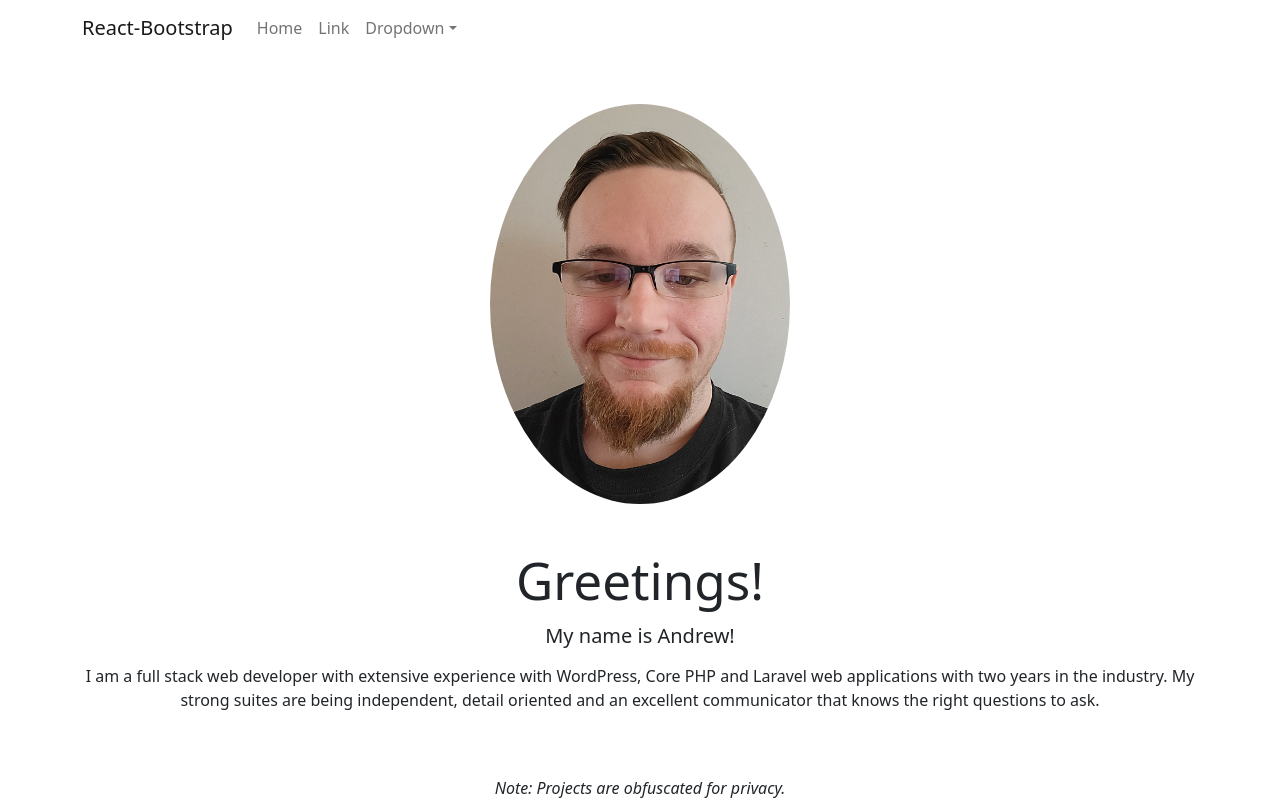
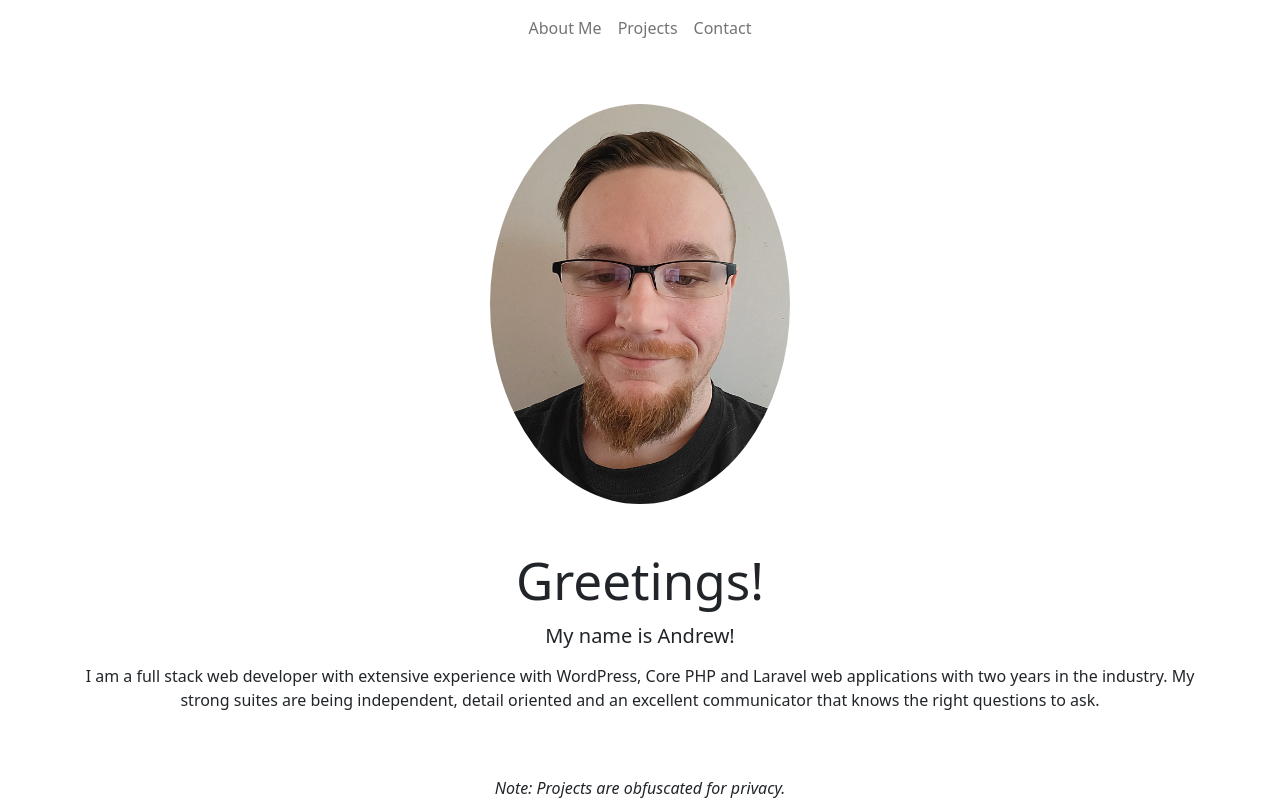
Before and after one commit to 0xRenegade/portfolio, a React (Vite) app: page / in a window 1280 px wide. Shown: the top 800 px of the page. Built offline with nearby package versions, Linux system fonts and the light colour scheme.

Commit message:
navbar scrolls into view

```diff
--- a/src/components/ContactSection.jsx
+++ b/src/components/ContactSection.jsx
@@ -77,7 +77,7 @@ const ContactSection = () => {
   })
 
   return (
-    <Row className="mt-5 mb-5">
+    <Row id="contact" className="mt-5 mb-5">
       <Col
         className="lets-chat d-flex align-items-center justify-content-center"
         xs={12}
--- a/src/components/HeroSection.jsx
+++ b/src/components/HeroSection.jsx
@@ -5,7 +5,7 @@ const HeroSection = () => {
   const bio =
     'I am a full stack web developer with extensive experience with WordPress, Core PHP and Laravel web applications with two years in the industry. My strong suites are being independent, detail oriented and an excellent communicator that knows the right questions to ask.'
   return (
-    <Row className="mt-5 mb-5">
+    <Row id="about" className="mt-5 mb-5">
       <Col
         xs={12}
         sm={12}
--- a/src/components/NavBar.jsx
+++ b/src/components/NavBar.jsx
@@ -1,32 +1,43 @@
+import { useState, useEffect } from 'react'
 import Container from 'react-bootstrap/Container'
 import Nav from 'react-bootstrap/Nav'
 import Navbar from 'react-bootstrap/Navbar'
 import NavDropdown from 'react-bootstrap/NavDropdown'
 
 const NavBar = () => {
+  const [yOffset, setYOffset] = useState(window.pageYOffset)
+
+  const handleScroll = (sectionId) => {
+    const element = document.getElementById(sectionId)
+    if (element) {
+      element.scrollIntoView({ behavior: 'smooth' })
+    }
+  }
+
+  useEffect(() => {
+    window.addEventListener('scroll', handleScroll)
+    return () => window.removeEventListener('scroll', handleScroll)
+  })
+
   return (
     <Container fluid className="p-0">
       <Navbar expand="lg">
         <Container>
-          <Navbar.Brand href="#home">React-Bootstrap</Navbar.Brand>
           <Navbar.Toggle aria-controls="basic-navbar-nav" />
-          <Navbar.Collapse id="basic-navbar-nav">
-            <Nav className="me-auto">
-              <Nav.Link href="#home">Home</Nav.Link>
-              <Nav.Link href="#link">Link</Nav.Link>
-              <NavDropdown title="Dropdown" id="basic-nav-dropdown">
-                <NavDropdown.Item href="#action/3.1">Action</NavDropdown.Item>
-                <NavDropdown.Item href="#action/3.2">
-                  Another action
-                </NavDropdown.Item>
-                <NavDropdown.Item href="#action/3.3">
-                  Something
-                </NavDropdown.Item>
-                <NavDropdown.Divider />
-                <NavDropdown.Item href="#action/3.4">
-                  Separated link
-                </NavDropdown.Item>
-              </NavDropdown>
+          <Navbar.Collapse
+            id="basic-navbar-nav"
+            className="justify-content-center"
+          >
+            <Nav>
+              <Nav.Link onClick={() => handleScroll('about')} href="#">
+                About Me
+              </Nav.Link>
+              <Nav.Link onClick={() => handleScroll('projects')} href="#">
+                Projects
+              </Nav.Link>
+              <Nav.Link onClick={() => handleScroll('contact')} href="#">
+                Contact
+              </Nav.Link>
             </Nav>
           </Navbar.Collapse>
         </Container>
--- a/src/components/ProjectSection.jsx
+++ b/src/components/ProjectSection.jsx
@@ -4,7 +4,7 @@ import { Link } from 'react-router-dom'
 
 const ProjectSection = () => {
   return (
-    <Row className="mt-5 mb-5">
+    <Row id="projects" className="mt-5 mb-5">
       <Col xs={12} sm={12} md={12} lg={12} xl={12} xxl={12}>
         <p className="projects-note text-center">
           <i>Note: Projects are obfuscated for privacy.</i>
```
